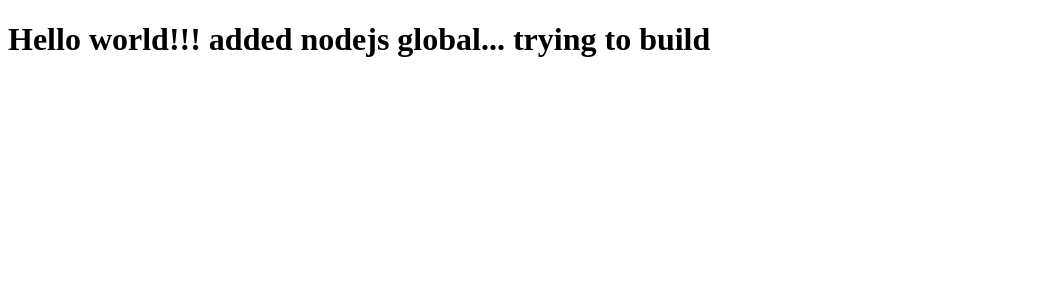
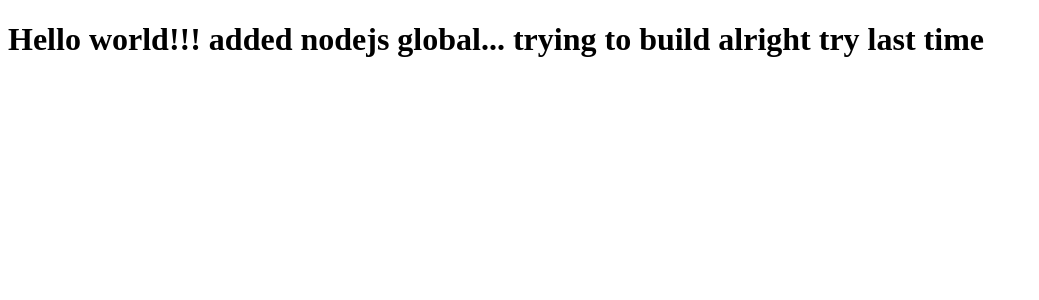
Before and after one commit to Paraschowdhary098/jenkins-azure-demo, an Angular app: page / in a window 1280 px wide. Shown: the top 300 px of the page, without its empty margins (0-1039 px from the left). Built offline with nearby package versions, Linux system fonts and the light colour scheme.

Commit message:
made some changes

```diff
--- a/src/app/app.component.html
+++ b/src/app/app.component.html
@@ -1 +1 @@
-<h1>Hello world!!! added nodejs global... trying to build</h1>
+<h1>Hello world!!! added nodejs global... trying to build alright try last time</h1>
```
